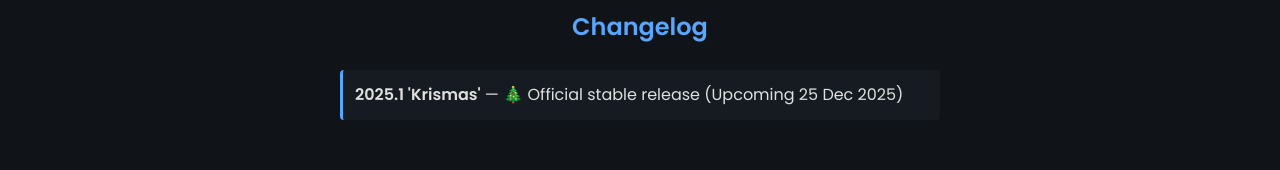
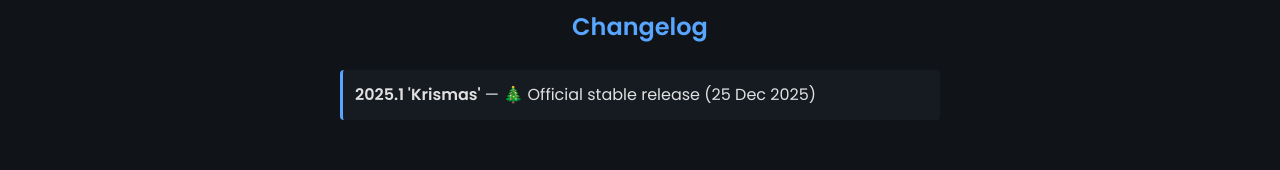
Before and after one commit to esfyt/techbiteros, a plain HTML site: page index.html in a window 1280 px wide. Shown: the part 472-642 px from the top of the page. Drawn offline with Linux system fonts and the light colour scheme.

Commit message:
Update index.html

```diff
--- a/index.html
+++ b/index.html
@@ -37,7 +37,7 @@
     <div class="container">
       <h2>Changelog</h2>
       <ul class="changelog">
-        <li><strong>2025.1 'Krismas'</strong> — 🎄 Official stable release (Upcoming 25 Dec 2025)</li>
+        <li><strong>2025.1 'Krismas'</strong> — 🎄 Official stable release (25 Dec 2025)</li>
       </ul>
     </div>
   </section>
```
